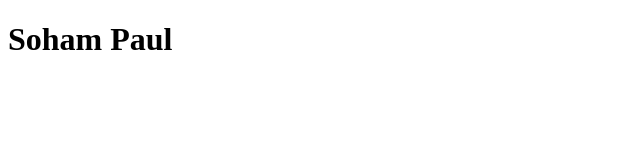
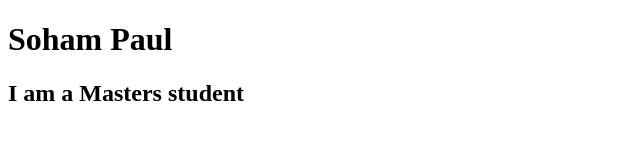
Before and after one commit to Soham839/smu-eets8357-SP, a plain HTML site: page SP3.html in a window 1280 px wide. Shown: the whole page, without its empty margins (0-640 px from the left). Drawn offline with Linux system fonts and the light colour scheme.

Commit message:
Made changes

```diff
--- a/SP3.html
+++ b/SP3.html
@@ -5,5 +5,6 @@
 </head>
 <body>
 	<h1>Soham Paul</h1>
+	<h2>I am a Masters student</h2>
 </body>
 </html>
```
